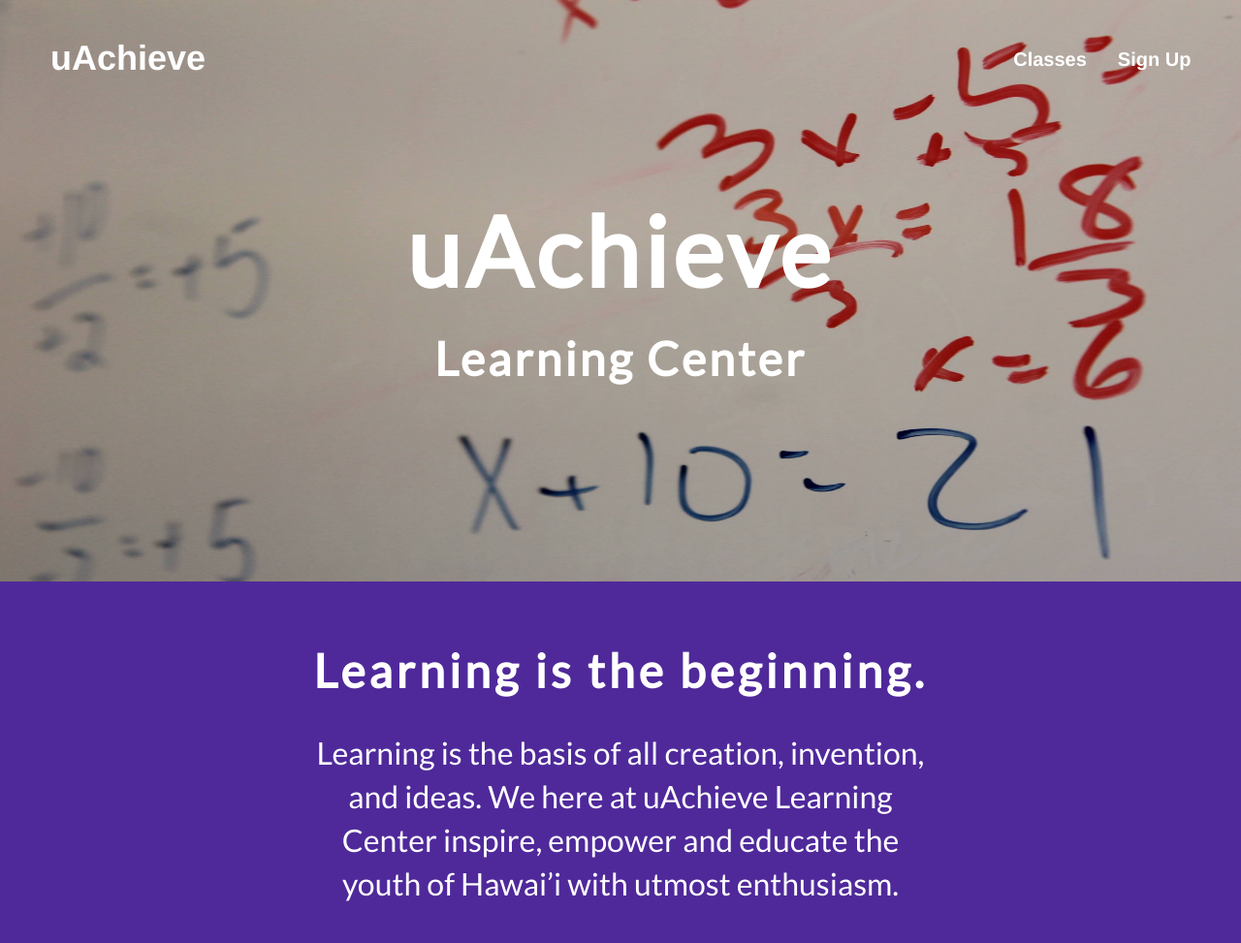
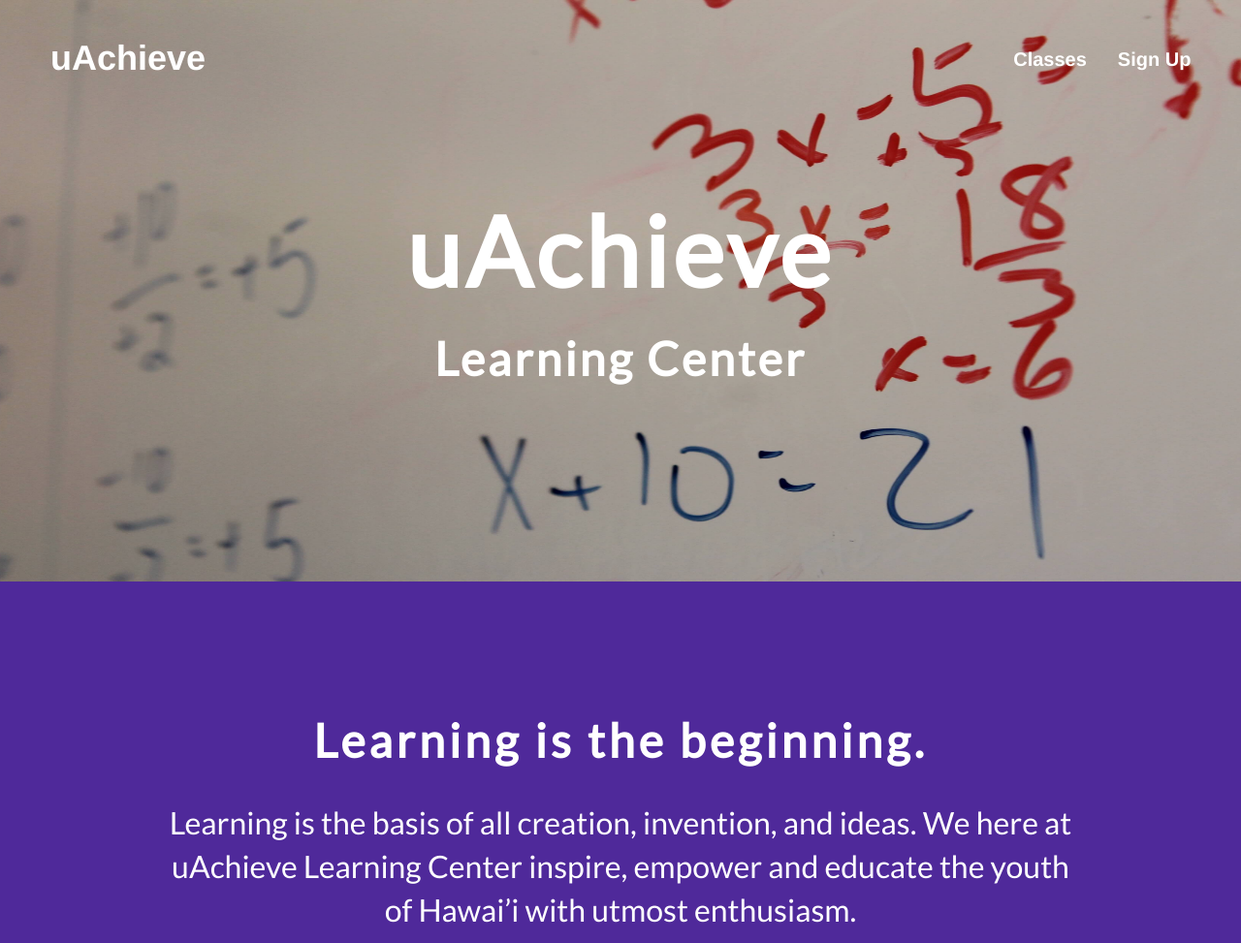
Before and after one commit to niwong/uachieve2, a website: page index.html in a window 1280 px wide. Shown: the top 973 px of the page at 97% size. Drawn offline with Linux system fonts and the light colour scheme.

Commit message:
styling updates

```diff
--- a/scss/classes.scss
+++ b/scss/classes.scss
@@ -208,7 +208,7 @@ $tertiary-color: #3F4045;
 	}
 
 	.hero2 {
-		height: 65vh;
+		height: 750px;
 
 		.hero2text {
 			padding-top: 50px;
@@ -276,7 +276,7 @@ $tertiary-color: #3F4045;
 
 	.hero2 {
 		/* position already relative */
-		height: 70vh;
+		height: 900px;
 
 		.hero2text {
 			position: absolute;
@@ -285,7 +285,7 @@ $tertiary-color: #3F4045;
 			padding-left: 0;
 			padding-right: 5%;
 
-			margin-top: 30px;
+			margin-top: 50px;
 
 			p {
 				font-size: 32px;
@@ -294,7 +294,13 @@ $tertiary-color: #3F4045;
 	}
 
 	.hero3 {
+
+		height: 300px;
+
 		.hero3text {
+
+			width: 100%;
+
 			h1 {
 				font-size: 48px;
 				display: block;
--- a/scss/index.scss
+++ b/scss/index.scss
@@ -33,8 +33,8 @@ $tertiary-color: #3F4045;
 	position: relative;
 
 	height: 450px;
-	background: #fff url('../img/whiteboard.jpg') no-repeat fixed center center;
-	background-size: 150% 100%;
+	background: #fff url('../img/whiteboard.jpg') no-repeat fixed right center;
+	background-size: 180% 100%;
 
 	.hero1text h1, h2{
 		font-family: 'Lato';
@@ -216,13 +216,23 @@ $tertiary-color: #3F4045;
 	}
 	/* */
 
-
-
+	.hero1 {
+		background: #fff url('../img/whiteboard.jpg') no-repeat fixed center center;
+		background-size: 130% 100%;
+	}
 
 	/* andyteaching res change on tablet */
 	.hero3 {
 		background-position: 50% 50%;
 		background-size: cover;
+	}
+
+	.hero4 {
+		height: 350px;
+
+		.hero4text {
+			margin-top: 50px;
+		}
 	}
 
 }
@@ -272,7 +282,13 @@ $tertiary-color: #3F4045;
 	}
 
 	.hero2 {
+
+		height: 500px;
+
 		.hero2text {
+
+			width: 75%;
+
 			h1 {
 				font-size: 48px;
 				width: 100%;
@@ -292,7 +308,7 @@ $tertiary-color: #3F4045;
 
 	.hero4 {
 		position: relative;
-		height: 50vh;
+		height: 600px;
 		.hero4text {
 			position: absolute;
 			top: 50%;
```
Also changed, not shown: css/classes.css, css/index.css, 1 other file.
